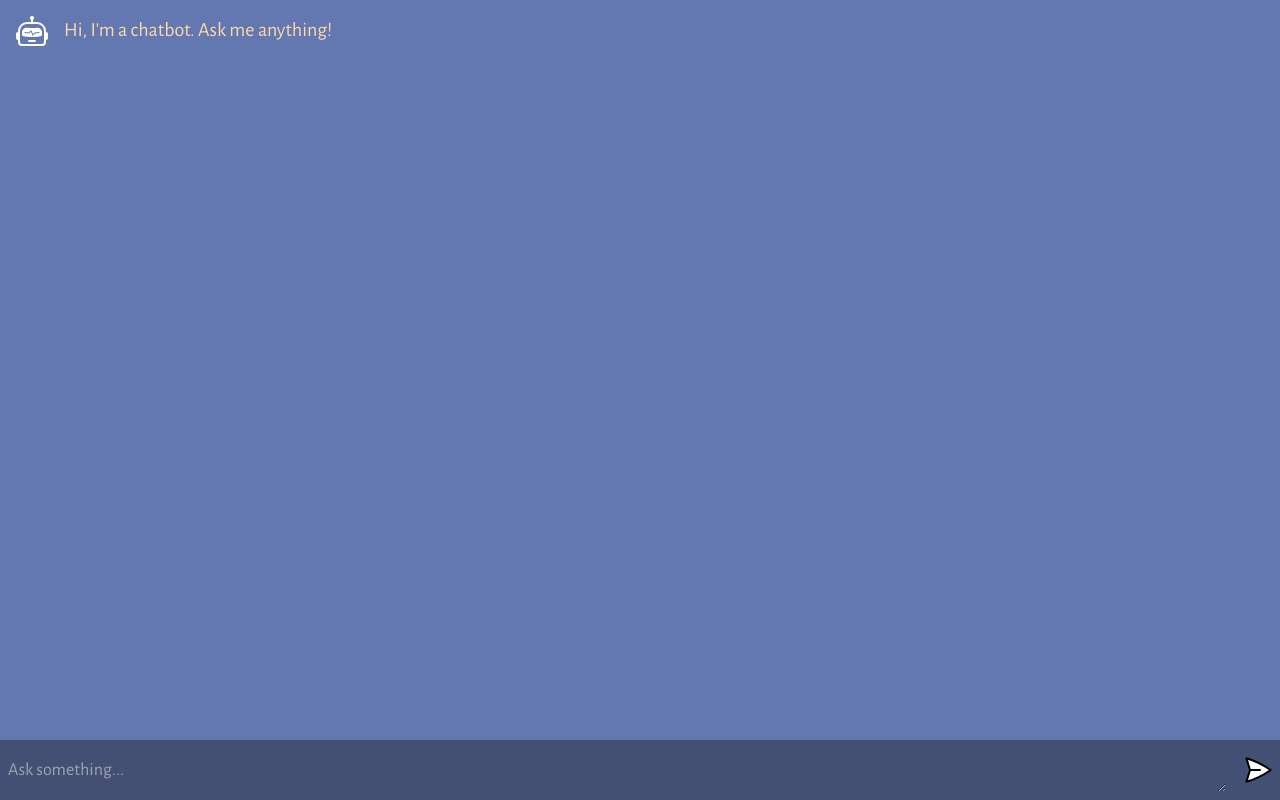
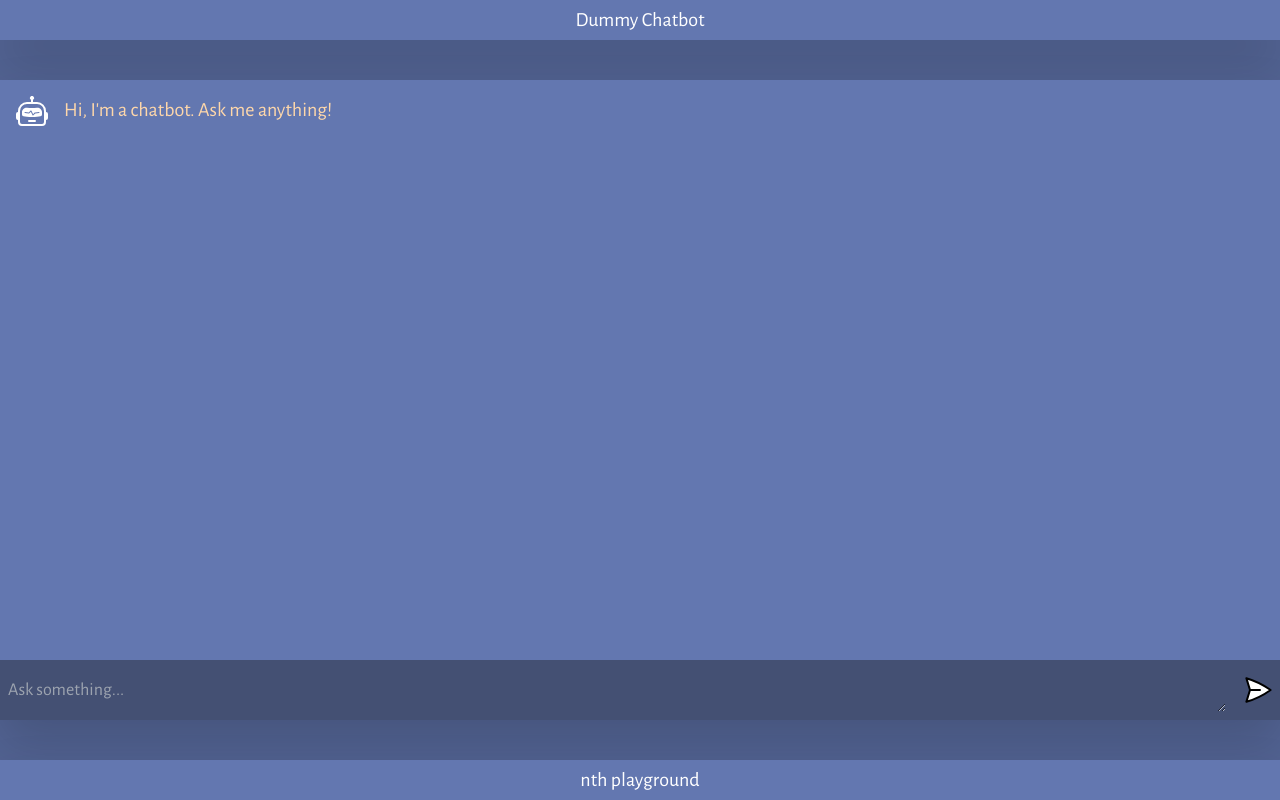
Before and after one commit to dev-tronghieu/clone-chat-gpt, a React (Vite) app in the folder client/: page / in a window 1280 px wide. Built offline with nearby package versions, Linux system fonts and the light colour scheme.

Commit message:
update: ui & install: react-router-dom

```diff
--- a/client/package.json
+++ b/client/package.json
@@ -10,7 +10,8 @@
   },
   "dependencies": {
     "react": "^18.2.0",
-    "react-dom": "^18.2.0"
+    "react-dom": "^18.2.0",
+    "react-router-dom": "^6.8.0"
   },
   "devDependencies": {
     "@types/react": "^18.0.26",
--- a/client/src/App.tsx
+++ b/client/src/App.tsx
@@ -2,6 +2,8 @@ import { useState } from "react";
 import "./App.css";
 import ChatContainer from "./components/ChatContainer";
 import ChatInput from "./components/ChatInput";
+import Footer from "./components/Footer";
+import Header from "./components/Header";
 
 enum Profile {
     bot,
@@ -61,10 +63,12 @@ const App = () => {
             id="app"
             className="w-screen h-screen bg-background flex flex-col items-center justify-between"
         >
-            <div className="max-w-7xl w-full h-full bg-primary drop-shadow-2xl flex flex-col justify-between items-center">
+            <Header />
+            <div className="max-w-7xl w-full h-[80%] bg-primary drop-shadow-2xl flex flex-col justify-between items-center">
                 <ChatContainer messages={messages} isAnswering={isAnswering} />
                 <ChatInput onSubmit={handleSubmit} />
             </div>
+            <Footer />
         </div>
     );
 };
--- /dev/null
+++ b/client/src/components/Footer.tsx
@@ -0,0 +1,11 @@
+import React from "react";
+
+const Footer = () => {
+    return (
+        <footer className="w-full h-[5%] bg-primary drop-shadow-2xl text-white flex justify-center items-center">
+            <h1 className="text-xl">nth playground</h1>
+        </footer>
+    );
+};
+
+export default Footer;
--- /dev/null
+++ b/client/src/components/Header.tsx
@@ -0,0 +1,11 @@
+import React from "react";
+
+const Header = () => {
+    return (
+        <header className="w-full h-[5%] bg-primary drop-shadow-2xl text-white flex justify-center items-center">
+            <h1 className="text-xl">Dummy Chatbot</h1>
+        </header>
+    );
+};
+
+export default Header;
--- a/client/src/main.tsx
+++ b/client/src/main.tsx
@@ -1,10 +1,18 @@
-import React from 'react'
-import ReactDOM from 'react-dom/client'
-import App from './App'
-import './index.css'
+import React from "react";
+import ReactDOM from "react-dom/client";
+import { createBrowserRouter, RouterProvider } from "react-router-dom";
+import App from "./App";
+import "./index.css";
 
-ReactDOM.createRoot(document.getElementById('root') as HTMLElement).render(
-  <React.StrictMode>
-    <App />
-  </React.StrictMode>,
-)
+const router = createBrowserRouter([
+    {
+        path: "/",
+        element: <App />,
+    },
+]);
+
+ReactDOM.createRoot(document.getElementById("root") as HTMLElement).render(
+    <React.StrictMode>
+        <RouterProvider router={router} />
+    </React.StrictMode>
+);
--- /dev/null
+++ b/client/src/routes/Root.tsx
@@ -0,0 +1,7 @@
+import React from "react";
+
+const Root = () => {
+    return <div>Root</div>;
+};
+
+export default Root;
```
Also changed, not shown: 1 other file (tests, documents, lock files or other folders).
